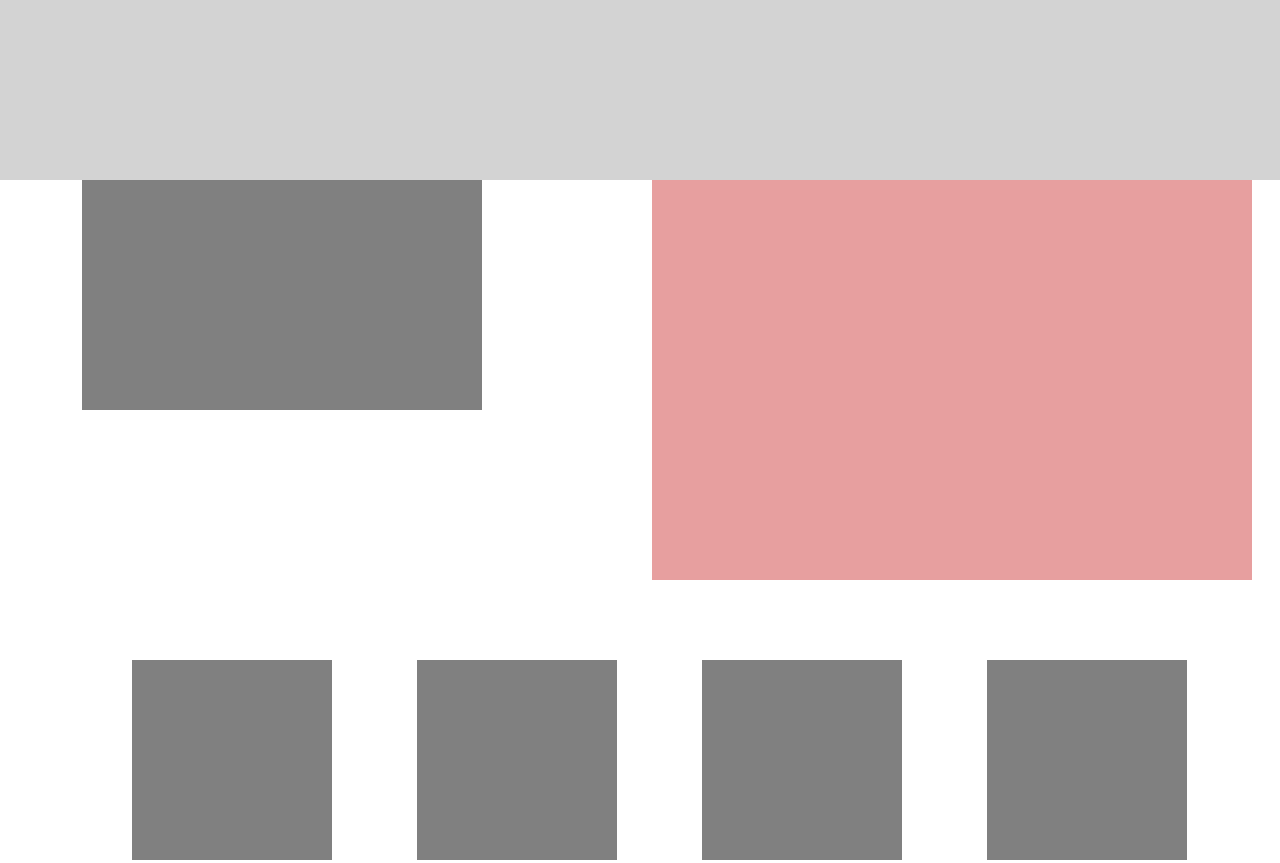
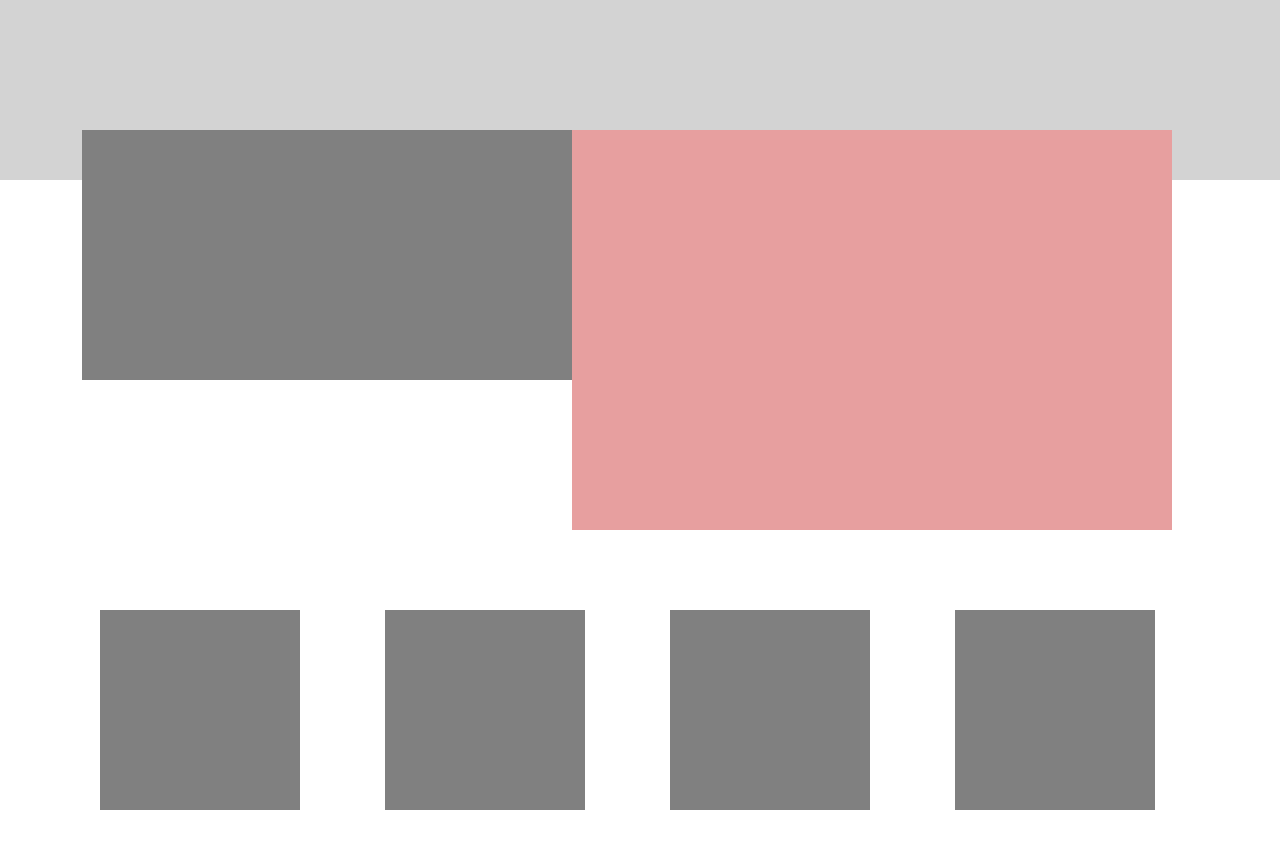
Before and after one commit to Celeste231055/final_submission_t1, a plain HTML site: page index.html in a window 1280 px wide. Shown: the part 420-1283 px from the top of the page. Drawn offline with nearby package versions, Linux system fonts and the light colour scheme.

Commit message:
update css

```diff
--- a/css/main.css
+++ b/css/main.css
@@ -52,21 +52,24 @@ header{
     margin-right: 750px;
 }
 .vid-box{
-    width: 400px;
-    height: 230px;
+    width: 500px;
+    height: 250px;
+    margin-top: -50px;
     background-color: grey;
 
 }
 .feature{
     width: 600px;
     height: 400px;
+    margin-top: -50px;
+    margin-left: -80px;
     background-color: rgb(231, 159, 159);
 }
 
 .col-box{
     width: 200px;
     height: 200px;
-    margin-left: 50px;
+    margin-left: 7%;
     margin-top: 20px;
     background-color: grey;
 }
```
